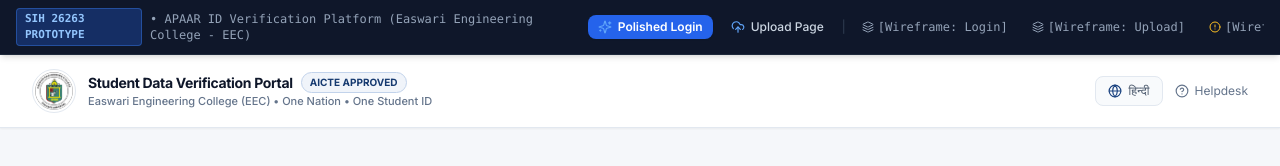
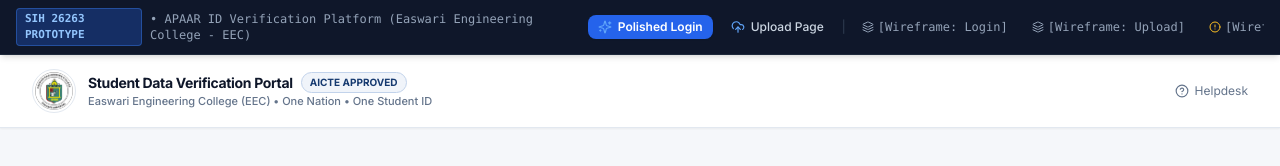
Before and after one commit to Gurucharan-V/sih26263-apaar-platform---Copy, a React (Vite) app in the folder frontend/: page /login in a window 1280 px wide. Shown: the top 166 px of the page. Built offline with nearby package versions, Linux system fonts and the light colour scheme.

Commit message:
Remove Hindi language switcher from Navbar and Login

```diff
--- a/frontend/src/components/layout/Navbar.tsx
+++ b/frontend/src/components/layout/Navbar.tsx
@@ -4,7 +4,6 @@ import { useTranslation } from 'react-i18next';
 import {
   Bell,
   LogOut,
-  Globe,
   User,
   CheckCheck,
   Building2,
@@ -19,7 +18,7 @@ import { useAuth } from '../../hooks/useAuth';
 import toast from 'react-hot-toast';
 
 export const Navbar: React.FC<{ portal: 'college' | 'admin' }> = ({ portal }) => {
-  const { t, i18n } = useTranslation();
+  const { t } = useTranslation();
   const { user, logout } = useAuth();
   const navigate = useNavigate();
 
@@ -84,17 +83,6 @@ export const Navbar: React.FC<{ portal: 'college' | 'admin' }> = ({ portal }) =>
     };
   }, []);
 
-  const toggleLang = () => {
-    const nextLang = i18n.language === 'en' ? 'hi' : 'en';
-    i18n.changeLanguage(nextLang);
-    toast.success(
-      nextLang === 'hi'
-        ? 'भाषा बदलकर हिन्दी कर दी गई है'
-        : 'Language switched to English',
-      { icon: '🌐' }
-    );
-  };
-
   const handleMarkAllRead = () => {
     setNotifications((prev) => prev.map((n) => ({ ...n, unread: false })));
     toast.success(t('nav.markAllRead', 'All notifications marked as read'));
@@ -140,17 +128,7 @@ export const Navbar: React.FC<{ portal: 'college' | 'admin' }> = ({ portal }) =>
 
       {/* Right Action Icons & Controls */}
       <div className="flex items-center gap-2 sm:gap-3">
-        {/* 1. Language Toggle Button */}
-        <button
-          onClick={toggleLang}
-          title={i18n.language === 'en' ? 'हिन्दी में बदलें (Switch to Hindi)' : 'Switch to English'}
-          className="flex items-center gap-1.5 text-xs font-medium text-slate-700 hover:text-blue-700 bg-slate-50 hover:bg-blue-50/60 px-3 py-1.5 rounded-lg border border-slate-200 hover:border-blue-300 transition active:scale-95 shadow-sm"
-        >
-          <Globe className="w-3.5 h-3.5 text-blue-600" />
-          <span>{i18n.language === 'en' ? 'हिन्दी' : 'English'}</span>
-        </button>
-
-        {/* 2. Notification Bell with Dropdown */}
+        {/* Notification Bell with Dropdown */}
         <div className="relative" ref={notificationRef}>
           <button
             onClick={() => {
--- a/frontend/src/routes/college/Login.tsx
+++ b/frontend/src/routes/college/Login.tsx
@@ -1,6 +1,5 @@
 import React, { useState } from 'react';
 import { useNavigate } from 'react-router-dom';
-import { useTranslation } from 'react-i18next';
 import {
   Building2,
   ShieldCheck,
@@ -8,7 +7,6 @@ import {
   Mail,
   Eye,
   EyeOff,
-  Globe,
   ArrowRight,
   Sparkles,
   HelpCircle,
@@ -28,7 +26,6 @@ import { PrototypeBanner } from '../../components/ui/PrototypeBanner';
 import toast from 'react-hot-toast';
 
 export default function Login() {
-  const { t, i18n } = useTranslation();
   const navigate = useNavigate();
   const { login } = useAuth();
 
@@ -112,17 +109,6 @@ export default function Login() {
     }, 800);
   };
 
-  const toggleLanguage = () => {
-    const nextLang = i18n.language === 'en' ? 'hi' : 'en';
-    i18n.changeLanguage(nextLang);
-    toast.success(
-      nextLang === 'hi'
-        ? 'भाषा बदलकर हिन्दी कर दी गई है'
-        : 'Language switched to English',
-      { icon: '🌐' }
-    );
-  };
-
   return (
     <div className="min-h-screen flex flex-col bg-surface font-sans selection:bg-blue-200 selection:text-slate-900">
       {/* Top Prototype Navigation Banner */}
@@ -152,14 +138,6 @@ export default function Login() {
         </div>
 
         <div className="flex items-center gap-3">
-          <button
-            onClick={toggleLanguage}
-            className="flex items-center gap-1.5 text-xs text-slate-600 hover:text-navy-800 bg-slate-50 hover:bg-slate-100 px-3 py-1.5 rounded-lg border border-slate-200 transition"
-          >
-            <Globe className="w-3.5 h-3.5 text-navy-700" />
-            <span>{i18n.language === 'en' ? 'हिन्दी' : 'English'}</span>
-          </button>
-
           <a
             href="#help"
             onClick={(e) => {
```
Also changed, not shown: 2 other files (tests, documents, lock files or other folders).
